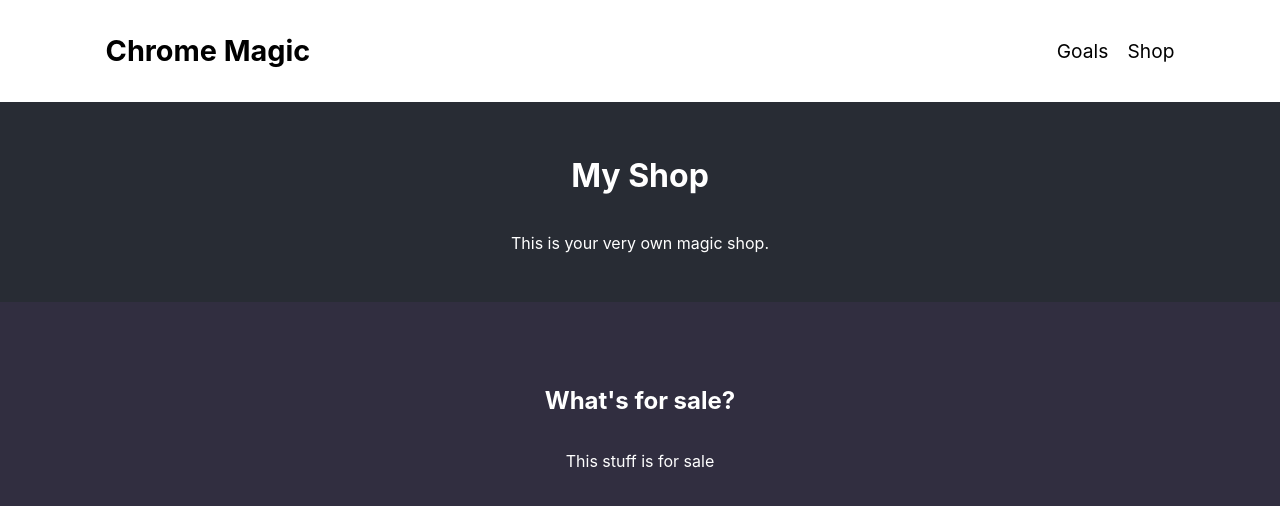
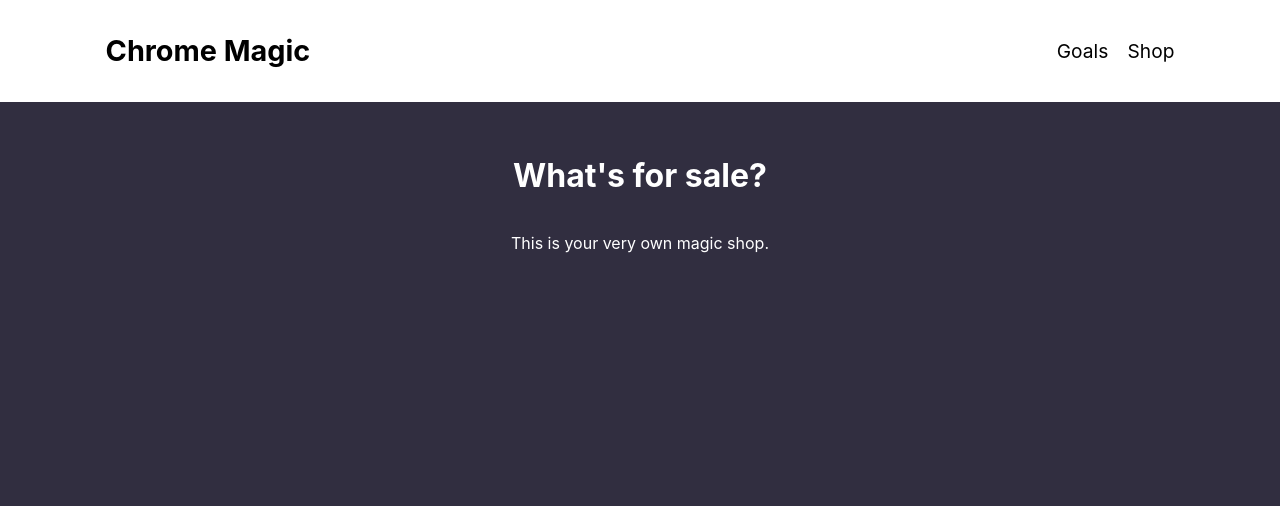
Before and after one commit to cmarsh27/chromemagic, a React (Create React App) app: page /shop in a window 1280 px wide. Shown: the top 506 px of the page. Built offline with nearby package versions, Linux system fonts and the light colour scheme.

Commit message:
Started goals

```diff
--- a/src/index.css
+++ b/src/index.css
@@ -9,7 +9,7 @@ body {
 
 .header {
   text-align: center;
-  background-color: #282c34;
+  background-color: #312E40;
   min-height: 25vh;
   display: flex;
   flex-direction: column;
--- a/src/pages/Goals/Goals.js
+++ b/src/pages/Goals/Goals.js
@@ -4,7 +4,9 @@ const goalData = [{title : "Brush your damn teeth.", expires : "24", completed :
 
 const Goals = () => {
   const [newGoal, setNewGoal] = useState({title : "", expires : "24", completed : "false"})
+
   const limit = 3;
+
   const addGoal = (e) => {
     e.preventDefault();
     if (goalData.length < limit){
@@ -24,6 +26,7 @@ const Goals = () => {
                 {goalData.map((goal, index) =>
                 <div key = {index}>
                 <p>{goal.title}  -   {goal.completed}</p>
+
                 </div>
                 )}
             </div>
--- a/src/pages/Shop/Shop.js
+++ b/src/pages/Shop/Shop.js
@@ -4,14 +4,13 @@ const Shop = () => {
   return (
     <>
         <header className="header">
-            <h1>My Shop</h1>
+            <h1>What's for sale?</h1>
             <p>
             This is your very own magic shop.
             </p>
         </header>
         <section className='section'>
-            <h2>What's for sale?</h2>
-            <p>This stuff is for sale</p>
+
         </section>
   </>
   )
```
